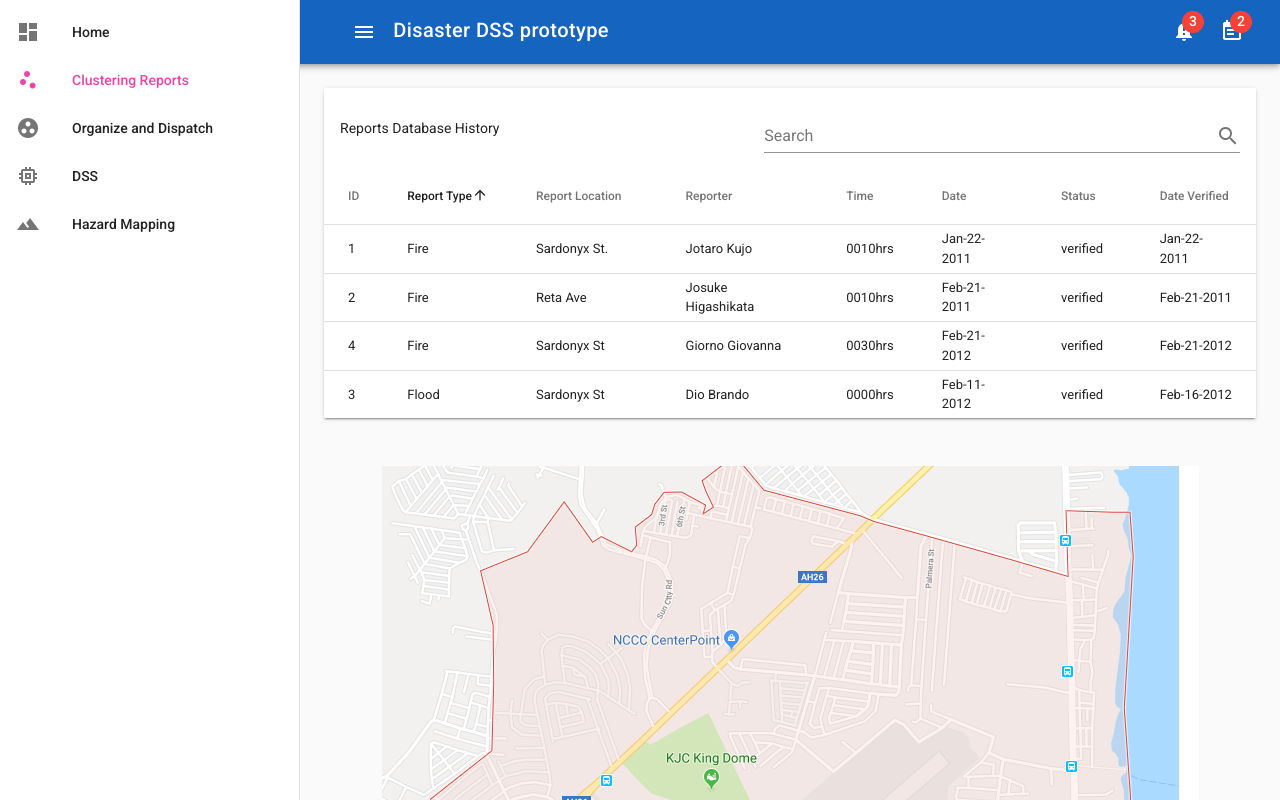
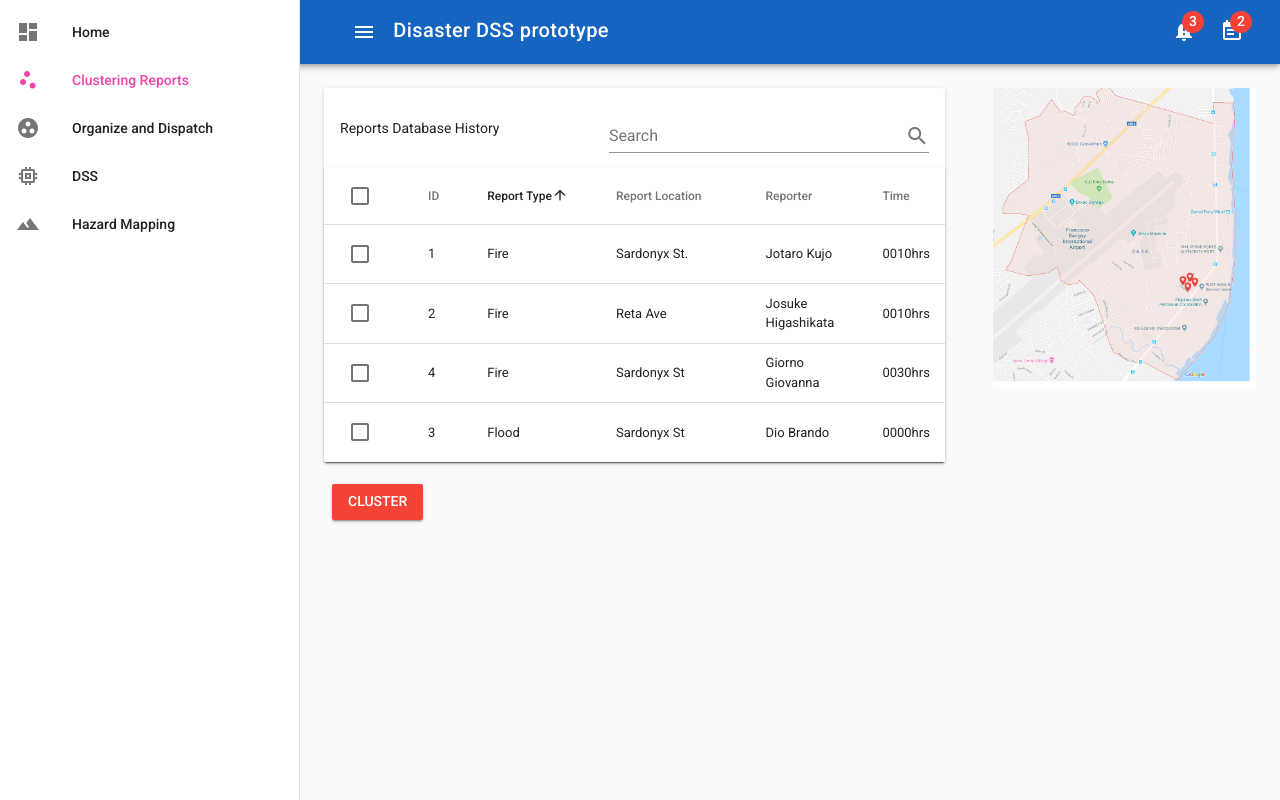
Before and after one commit to KimGranaderos/hazard_mapping, a Vue app: page /clustering-reports in a window 1280 px wide. Shown: the top 800 px of the page. Built offline with nearby package versions, Linux system fonts and the light colour scheme.

Commit message:
fixed cluster

```diff
--- a/src/components/Cluster.vue
+++ b/src/components/Cluster.vue
@@ -1,6 +1,7 @@
 <template>
   <v-container id="dropdown-example">
-    <v-layout justify-center>
+    <v-layout justify-space-around row>
+      <v-flex sm8 mr-5>
         <v-card>
             <v-card-title>
               Reports Database History
@@ -23,11 +24,19 @@
             :headers="headers"
             :items="reports"
             :search="search"
+            v-model="selected"
             hide-actions
             item-key="id"
+            select-all
+            class="elevation-1"
           >
             <template slot="items" slot-scope="props">
-            <tr @click="props.expanded = !props.expanded">
+                <td>
+                  <v-checkbox
+                    v-model="props.selected"
+                    hide-details
+                  ></v-checkbox>
+                </td>
                 <td>{{ props.item.id }}</td>
                 <td>{{ props.item.type }}</td>
                 <td>{{ props.item.location }}</td>
@@ -36,13 +45,6 @@
                 <td>{{ props.item.date }}</td>
                 <td>{{ props.item.status }}</td>
                 <td>{{ props.item.date_verified }}</td>
-           </tr>
-          </template>
-          <template slot="expand" slot-scope="props">
-            <v-card flat>
-              <v-card-text>{{ props.item.description }}</v-card-text>
-              <v-card-text>{{ props.item.description_tanod }}</v-card-text>
-            </v-card>
             </template>
             <template slot="no-data">
               <v-alert :value="true" color="error" icon="warning">
@@ -54,10 +56,13 @@
             </v-alert>
           </v-data-table>
         </v-card>
-    </v-layout>
-
-    <v-layout justify-center mt-5>
-      <img src='/static/mapverified.png'/>
+        <v-flex mt-3>
+          <v-btn color="red" dark ripple>Cluster</v-btn>
+        </v-flex>
+      </v-flex>
+      <v-flex xs12 sm6>
+        <img src='/static/mapverified.png' width="100%"/>
+      </v-flex>
     </v-layout>
   </v-container>
 
@@ -74,6 +79,7 @@
           'Oct', 'Nov', 'Dec'
         ],
         search: '',
+        selected: [],
         headers: [
           {
             text: 'ID',
--- a/src/components/Home.vue
+++ b/src/components/Home.vue
@@ -25,6 +25,7 @@
           :search="search"
           hide-actions
           item-key="id"
+          class="elevation-1"
         >
           <template slot="items" slot-scope="props">
             <tr @click="props.expanded = !props.expanded">
```
Lines whose indentation alone changed are shown as unchanged.
